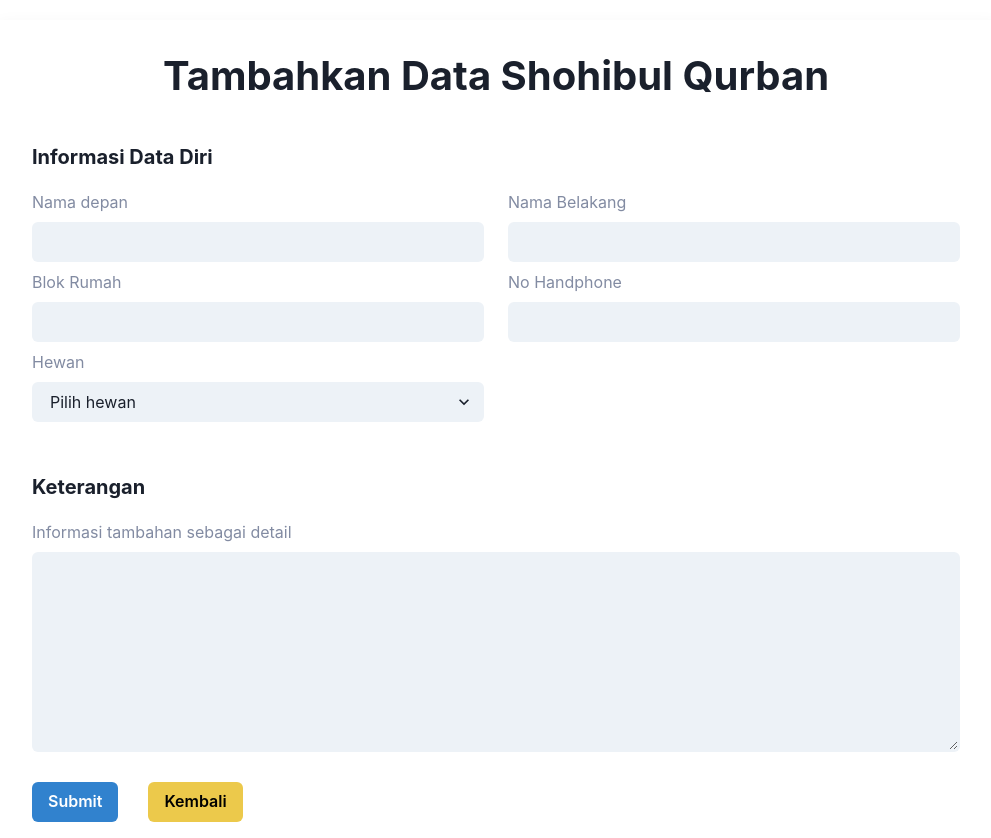
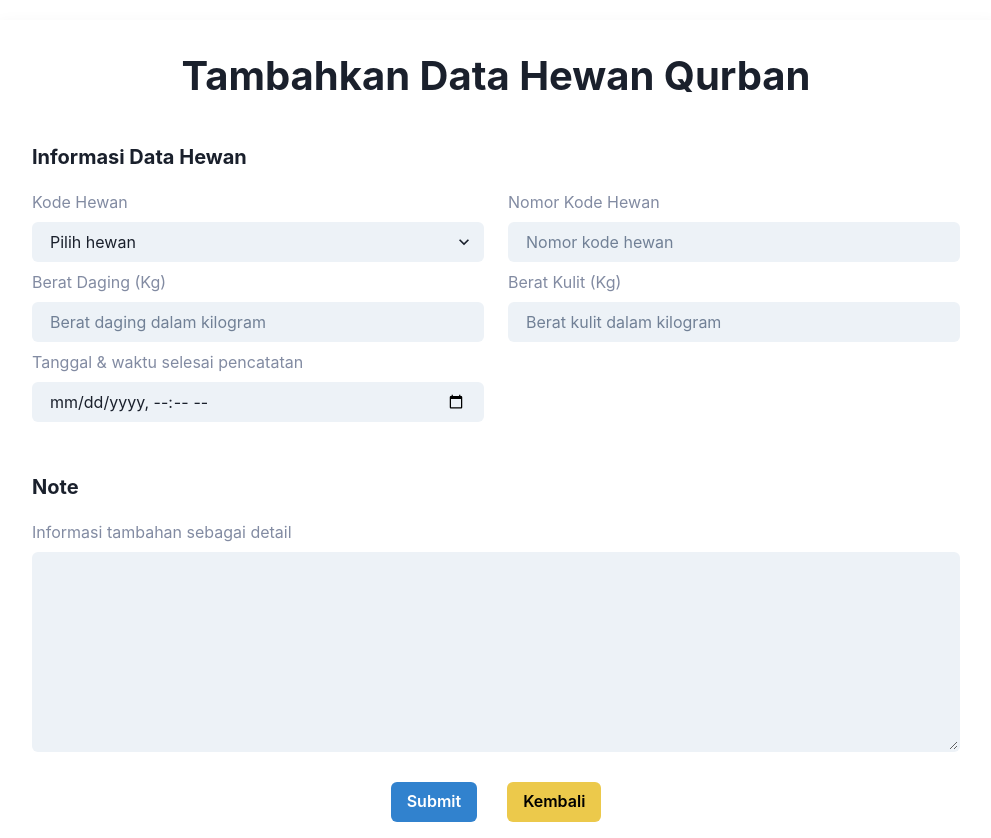
Before and after one commit to chezapangestu/sistem-cms-qurban-albarokah, a React (Create React App) app: page /add-data in a window 1280 px wide. Shown: the whole page, without its empty margins (144-1135 px from the left). Built offline with nearby package versions, Linux system fonts and the light colour scheme.

Commit message:
fix: adjust for qurban bahagia 1445H

```diff
--- a/src/pages/addData/AddData.js
+++ b/src/pages/addData/AddData.js
@@ -13,34 +13,23 @@ import PersonalDetails from "./components/PersonalDetails";
 
 const AddData = ({ isEdit }) => {
   const [data, setData] = useState({
-    // jobTitle: "",
-    firstName: "",
-    lastName: "",
-    blokRumah: "",
-    phone: "",
-    hewan: "",
-    // country: "",
-    // city: "",
-    // address: "",
-    // postalCode: "",
-    // birthPlace: "",
-    // birthDate: "",
+    kodeHewan: "",
+    noKodeHewan: "",
+    beratDaging: "",
+    beratKulit: "",
     profileSummary: "",
-    // education: [],
-    // skills: [],
-    // workExperience: [],
-    // organizationExperience: [],
-    // languages: [],
+    tanggalWaktu: "",
   });
   const navigate = useNavigate();
-  const { anak } = useParams();
+  const { hewan } = useParams();
+
   const fetchData = async () => {
     try {
       const { data } = await axios.get(
-        `${process.env.REACT_APP_FAKE_API}/personalDetails/${anak}`
+        `${process.env.REACT_APP_FAKE_API}/personalDetails/${hewan}`
       );
       // const { data } = await axios.get(
-      //   `http://localhost:3004/personalDetails/${anak}`
+      //   `http://localhost:3004/personalDetails/${hewan}`
       // );
       setData(data);
     } catch (err) {
@@ -48,10 +37,10 @@ const AddData = ({ isEdit }) => {
     }
   };
   useEffect(() => {
-    if (anak) {
+    if (hewan) {
       fetchData();
     }
-  }, [anak]);
+  }, [hewan]);
   const handleChange = (e) => {
     let temp = { ...data };
     temp[e.target.name] = e.target.value;
@@ -65,14 +54,14 @@ const AddData = ({ isEdit }) => {
         let postData = data;
         let unikId = new Date().getTime();
         postData.id = unikId;
-        if (anak) {
+        if (hewan) {
           let putData = data;
           await axios.put(
-            `${process.env.REACT_APP_FAKE_API}/personalDetails/${anak}`,
+            `${process.env.REACT_APP_FAKE_API}/personalDetails/${hewan}`,
             putData
           );
           // await axios.put(
-          //   `http://localhost:3004/personalDetails/${anak}`,
+          //   `http://localhost:3004/personalDetails/${hewan}`,
           //   putData
           // );
         } else {
@@ -85,7 +74,7 @@ const AddData = ({ isEdit }) => {
         toast({
           title: "Tambah data berhasil",
           description: `Data telah berhasil ${
-            anak ? "diedit!" : "ditambahkan!"
+            hewan ? "diedit!" : "ditambahkan!"
           }`,
           position: "top",
           status: "success",
@@ -94,7 +83,7 @@ const AddData = ({ isEdit }) => {
         });
         setTimeout(() => {
           navigate(`/`);
-        }, 2000);
+        }, 1000);
       } catch (err) {
         console.log(err);
       }
@@ -184,44 +173,15 @@ const AddData = ({ isEdit }) => {
     temp[type][i][e.target.name] = e.target.value;
     setData(temp);
   };
+
   return (
     <>
       <div className="add-data__container">
         <div className="add-data__title">
-          <p>{isEdit ? "Edit" : "Tambahkan"} Data Shohibul Qurban</p>
+          <p>{isEdit ? "Edit" : "Tambahkan"} Data Hewan Qurban</p>
         </div>
         <PersonalDetails data={data} handleChange={handleChange} />
         <ProfileSummary data={data} handleChange={handleChange} />
-        {/* <Education
-          data={data}
-          handleGlobalAdd={handleGlobalAdd}
-          handleGlobalChange={handleGlobalChange}
-          handleGlobalDelete={handleGlobalDelete}
-        />
-        <Skills
-          data={data}
-          handleGlobalAdd={handleGlobalAdd}
-          handleGlobalChange={handleGlobalChange}
-          handleGlobalDelete={handleGlobalDelete}
-        />
-        <WorkingExperience
-          data={data}
-          handleGlobalAdd={handleGlobalAdd}
-          handleGlobalChange={handleGlobalChange}
-          handleGlobalDelete={handleGlobalDelete}
-        />
-        <OrganizationExperience
-          data={data}
-          handleGlobalAdd={handleGlobalAdd}
-          handleGlobalChange={handleGlobalChange}
-          handleGlobalDelete={handleGlobalDelete}
-        />
-        <Languages
-          data={data}
-          handleGlobalAdd={handleGlobalAdd}
-          handleGlobalChange={handleGlobalChange}
-          handleGlobalDelete={handleGlobalDelete}
-        /> */}
         <div className="add-data__button">
           <Button
             onClick={handleSubmit}
--- a/src/pages/addData/addData.css
+++ b/src/pages/addData/addData.css
@@ -59,8 +59,8 @@
 }
 
 .add-data__button {
-  padding-left: 20px;
   display: flex;
+  justify-content: center;
 }
 
 .submit-button {
--- a/src/pages/addData/components/PersonalDetails.js
+++ b/src/pages/addData/components/PersonalDetails.js
@@ -6,148 +6,83 @@ const PersonalDetails = ({ data, handleChange }) => {
   return (
     <div className="add-data__personal-details">
       <div className="section-title">
-        <p>Informasi Data Diri</p>
+        <p>Informasi Data Hewan</p>
       </div>
-      {/* <Row className="row">
+      <Row className="row">
         <Col lg="6">
-          <p className="add-data-section__title">Wanted Job Title</p>
-          <Input
-            name="jobTitle"
-            value={data.jobTitle}
+          <p className="add-data-section__title">Kode Hewan</p>
+          <Select
+            placeholder="Pilih hewan"
+            name="kodeHewan"
+            value={data.kodeHewan}
             onChange={(event) => handleChange(event)}
             variant="filled"
             focusBorderColor="blue.500"
-          />
+          >
+            <option value="Sapi Baqarah">Sapi Baqarah</option>
+            <option value="Domba Special">Domba Alkautsar (Special)</option>
+            <option value="Domba Premium">Domba Alkautsar (Premium)</option>
+            <option value="Domba Special Request">
+              Domba Alkautsar (Special Request)
+            </option>
+            <option value="Membawa sendiri">Membawa sendiri</option>
+          </Select>
         </Col>
-      </Row> */}
+        <Col lg="6">
+          <p className="add-data-section__title">Nomor Kode Hewan</p>
+          <Input
+            placeholder="Nomor kode hewan"
+            name="noKodeHewan"
+            value={data.noKodeHewan}
+            type="number"
+            onChange={(event) => handleChange(event)}
+            variant="filled"
+            focusBorderColor="blue.500"
+          ></Input>
+        </Col>
+      </Row>
       <Row className="row">
         <Col lg="6">
-          <p className="add-data-section__title">Nama depan</p>
+          <p className="add-data-section__title">Berat Daging (Kg)</p>
           <Input
-            name="firstName"
-            value={data.firstName}
+            placeholder="Berat daging dalam kilogram"
+            name="beratDaging"
+            value={data.beratDaging}
+            type="number"
             onChange={(event) => handleChange(event)}
             variant="filled"
             focusBorderColor="blue.500"
           />
         </Col>
         <Col lg="6">
-          <p className="add-data-section__title">Nama Belakang</p>
+          <p className="add-data-section__title">Berat Kulit (Kg)</p>
           <Input
-            name="lastName"
-            value={data.lastName}
+            placeholder="Berat kulit dalam kilogram"
+            name="beratKulit"
+            value={data.beratKulit}
+            type="number"
             onChange={(event) => handleChange(event)}
             variant="filled"
             focusBorderColor="blue.500"
           />
         </Col>
       </Row>
-      <Row className="row">
+      <Row>
         <Col lg="6">
-          <p className="add-data-section__title">Blok Rumah</p>
+          <p className="add-data-section__title">
+            Tanggal & waktu selesai pencatatan
+          </p>
           <Input
-            name="blokRumah"
-            type="blokRumah"
-            value={data.blokRumah}
-            onChange={(event) => handleChange(event)}
+            placeholder="Pilih tanggal dan waktu"
+            name="tanggalWaktu"
+            value={data.tanggalWaktu}
+            type="datetime-local"
+            onChange={handleChange}
+            size="md"
             variant="filled"
-            focusBorderColor="blue.500"
-          />
-        </Col>
-        <Col lg="6">
-          <p className="add-data-section__title">No Handphone</p>
-          <Input
-            name="phone"
-            type="number"
-            value={data.phone}
-            onChange={(event) => handleChange(event)}
-            variant="filled"
-            focusBorderColor="blue.500"
           />
         </Col>
       </Row>
-      <Row className="row">
-        <Col lg="6">
-          <p className="add-data-section__title">Hewan</p>
-          <Select
-            placeholder="Pilih hewan"
-            name="hewan"
-            value={data.hewan}
-            onChange={(event) => handleChange(event)}
-            variant="filled"
-            focusBorderColor="blue.500"
-          >
-            <option value="Sapi">Sapi</option>
-            <option value="Domba">Domba</option>
-          </Select>
-        </Col>
-      </Row>
-      {/* <Row className="row">
-        <Col lg="6">
-          <p className="add-data-section__title">Country</p>
-          <Input
-            name="country"
-            value={data.country}
-            onChange={(event) => handleChange(event)}
-            variant="filled"
-            focusBorderColor="blue.500"
-          />
-        </Col>
-        <Col lg="6">
-          <p className="add-data-section__title">City</p>
-          <Input
-            name="city"
-            value={data.city}
-            onChange={(event) => handleChange(event)}
-            variant="filled"
-            focusBorderColor="blue.500"
-          />
-        </Col>
-      </Row>
-      <Row className="row">
-        <Col lg="6">
-          <p className="add-data-section__title">Address</p>
-          <Input
-            name="address"
-            value={data.address}
-            onChange={(event) => handleChange(event)}
-            variant="filled"
-            focusBorderColor="blue.500"
-          />
-        </Col>
-        <Col lg="6">
-          <p className="add-data-section__title">Postal Code</p>
-          <Input
-            name="postalCode"
-            value={data.postalCode}
-            onChange={(event) => handleChange(event)}
-            variant="filled"
-            focusBorderColor="blue.500"
-          />
-        </Col>
-      </Row>
-      <Row className="row">
-        <Col lg="6">
-          <p className="add-data-section__title">Place of Birth</p>
-          <Input
-            name="birthPlace"
-            value={data.birthPlace}
-            onChange={(event) => handleChange(event)}
-            variant="filled"
-            focusBorderColor="blue.500"
-          />
-        </Col>
-        <Col lg="6">
-          <p className="add-data-section__title">Date of Birth</p>
-          <Input
-            name="birthDate"
-            value={data.birthDate}
-            onChange={(event) => handleChange(event)}
-            variant="filled"
-            focusBorderColor="blue.500"
-          />
-        </Col>
-      </Row> */}
     </div>
   );
 };
--- a/src/pages/addData/components/ProfileSummary.js
+++ b/src/pages/addData/components/ProfileSummary.js
@@ -6,7 +6,7 @@ const ProfileSummary = ({ data, handleChange }) => {
   return (
     <div className="add-data__profile-summary">
       <div className="section-title">
-        <p>Keterangan</p>
+        <p>Note</p>
       </div>
       <Row>
         <Col lg="12">
--- a/src/pages/dataPreview/DataPreview.js
+++ b/src/pages/dataPreview/DataPreview.js
@@ -13,15 +13,15 @@ import { Button } from "@chakra-ui/react";
 
 const DataPreview = () => {
   const [data, setData] = useState();
-  const { anak } = useParams();
+  const { hewan } = useParams();
   const navigate = useNavigate();
   const getData = async () => {
     try {
       const { data } = await axios.get(
-        `${process.env.REACT_APP_FAKE_API}/personalDetails/${anak}`
+        `${process.env.REACT_APP_FAKE_API}/personalDetails/${hewan}`
       );
       // const { data } = await axios.get(
-      //   `http://localhost:3004/personalDetails/${anak}`
+      //   `http://localhost:3004/personalDetails/${hewan}`
       // );
       setData(data);
     } catch (err) {
@@ -30,7 +30,7 @@ const DataPreview = () => {
   };
   useEffect(() => {
     getData();
-  }, [anak]);
+  }, [hewan]);
   const printDocument = async () => {
     const input = document.getElementById("dataPrint");
     const canvas = await html2canvas(input);
@@ -48,18 +48,18 @@ const DataPreview = () => {
         <>
           <div className="data-preview__container" id="dataPrint">
             <div className="data-preview__title">
-              <p>Data Shohibul Qurban</p>
+              <p>Data Hewan Qurban</p>
             </div>
             <div className="data-preview__header">
-              <div className="data-preview__item">
+              {/* <div className="data-preview__item">
                 <label className="data-preview__label">
                   Nama Shohibul Qurban:
                 </label>
                 <p className="data-preview__name">
                   {data.firstName} {data.lastName}
                 </p>
-              </div>
-              <div className="data-preview__item">
+              </div> */}
+              {/* <div className="data-preview__item">
                 <label className="data-preview__label">Blok Rumah:</label>
                 <p className="data-preview__name">{data.blokRumah}</p>
               </div>
@@ -72,6 +72,22 @@ const DataPreview = () => {
                   Hewan yang diqurbankan:
                 </label>
                 <p className="data-preview__name">{data.hewan}</p>
+              </div> */}
+              <div className="data-preview__item">
+                <label className="data-preview__label">Kode Hewan</label>
+                <p className="data-preview__name">{data.kodeHewan}</p>
+              </div>
+              <div className="data-preview__item">
+                <label className="data-preview__label">Nomor Kode Hewan</label>
+                <p className="data-preview__name">{data.noKodeHewan}</p>
+              </div>
+              <div className="data-preview__item">
+                <label className="data-preview__label">Tanggal & waktu</label>
+                <p className="data-preview__name">{data.tanggalWaktu}</p>
+              </div>
+              <div className="data-preview__item">
+                <label className="data-preview__label">Note:</label>
+                <p className="data-preview__name">{data.profileSummary}</p>
               </div>
             </div>
             {/* <div className="data-preview__content">
--- a/src/pages/dataPreview/dataPreview.css
+++ b/src/pages/dataPreview/dataPreview.css
@@ -21,8 +21,8 @@
 }
 
 .data-preview__name {
-  font-size: 20px;
-  font-weight: 500;
+  font-size: 16px;
+  font-weight: 400;
 }
 
 .data-preview__label {
--- a/src/pages/tabel/Tabel.js
+++ b/src/pages/tabel/Tabel.js
@@ -197,11 +197,32 @@ const Tabel = () => {
     //   cell: (row, index) => <Checkbox value={row.id.toString()} />,
     //   width: "50px",
     // },
-    { name: "First Name", selector: (row) => row.firstName, sortable: true },
-    { name: "Last Name", selector: (row) => row.lastName, sortable: true },
-    { name: "Blok Rumah", selector: (row) => row.blokRumah, sortable: true },
-    { name: "No Handphone", selector: (row) => row.phone, sortable: true },
-    { name: "Hewan", selector: (row) => row.hewan, sortable: true },
+    // { name: "Hewan", selector: (row) => row.hewan, sortable: true },
+    { name: "Kode Hewan", selector: (row) => row.kodeHewan, sortable: true },
+    {
+      name: "Nomor Kode Hewan",
+      selector: (row) => row.noKodeHewan,
+      sortable: true,
+    },
+    {
+      name: "Berat Daging (Kg)",
+      selector: (row) => row.beratDaging,
+      sortable: true,
+    },
+    {
+      name: "Berat Kulit (Kg)",
+      selector: (row) => row.beratKulit,
+      sortable: true,
+    },
+    {
+      name: "Tanggal & waktu",
+      selector: (row) => row.tanggalWaktu,
+      sortable: true,
+    },
+    // { name: "First Name", selector: (row) => row.firstName, sortable: true },
+    // { name: "Last Name", selector: (row) => row.lastName, sortable: true },
+    // { name: "Blok Rumah", selector: (row) => row.blokRumah, sortable: true },
+    // { name: "No Handphone", selector: (row) => row.phone, sortable: true },
     {
       name: "Action",
       id: "view",
@@ -295,7 +316,7 @@ const Tabel = () => {
         ) : (
           <>
             <div className="tabel__title">
-              <p>Data Shohibul Qurban</p>
+              <p>Perhitungan Daging Hewan Qurban</p>
               <Button colorScheme="blue" onClick={() => navigate(`/add-data`)}>
                 + Add Data
               </Button>
```
Also changed, not shown: src/App.js (+8 -8 lines).
